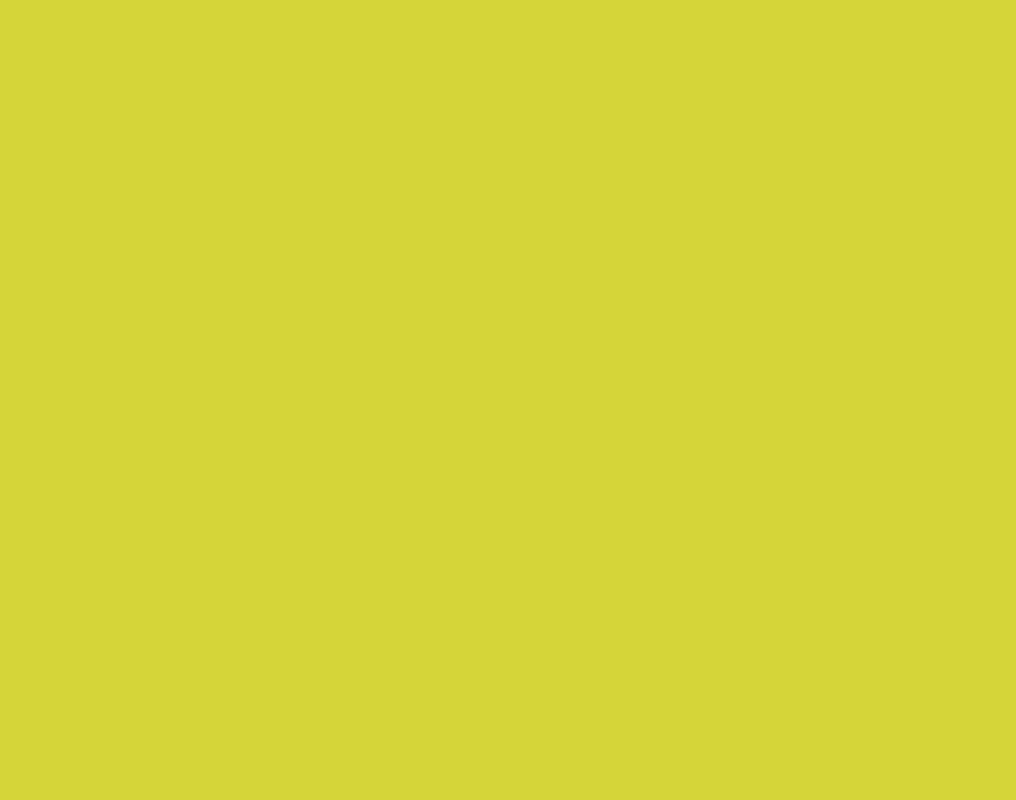
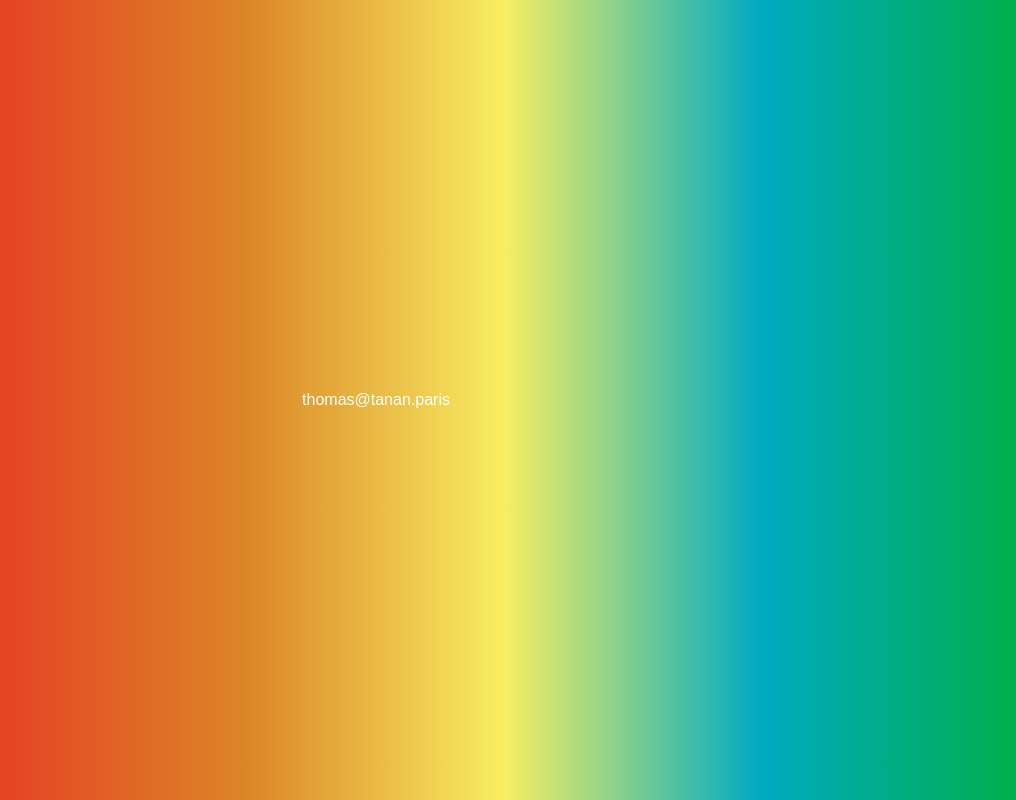
Before and after one commit to tomtanan/tanan, a plain HTML site: page index.html in a window 1280 px wide. Shown: the whole page, without its empty margins (264-1280 px from the left). Drawn offline with Linux system fonts and the light colour scheme.

Commit message:
Add basic styling

```diff
--- a/index.css
+++ b/index.css
@@ -1,3 +1,34 @@
 body {
-  background-color: #D5D539;
+  background-color: rgba(229, 65, 36, 1);
+  font-family: arial;
+  height: 100vh;
+  padding: 0;
+  margin: 0;
+  width: 100vw;
+  background: linear-gradient(
+    90deg,
+    rgba(229, 65, 36, 1) 20%,
+    rgba(219, 134, 39, 1) 40%,
+    rgba(248, 238, 98, 1) 60%,
+    rgba(0, 170, 194, 1) 80%,
+    rgba(1, 174, 77, 1) 100%
+  );
+  background-size: 100%;
 }
+.only-block {
+  align-items: center;
+  display: flex;
+  height: 100%;
+  justify-content: center;
+  width: 100%;
+}
+.only-link {
+  color: #fff;
+  text-decoration: none;
+}
+@supports (-webkit-touch-callout: none) {
+  body {
+    height: 100dvh;
+    width: 100dvw;
+  }
+}
--- a/index.html
+++ b/index.html
@@ -8,5 +8,8 @@
     <link rel="stylesheet" href="index.css">
 </head>
 <body>
+  <div class="only-block">
+    <a class="only-link" href="mailto:thomas@tanan.paris">thomas@tanan.paris</a>
+  </div>
 </body>
 </html>
```
